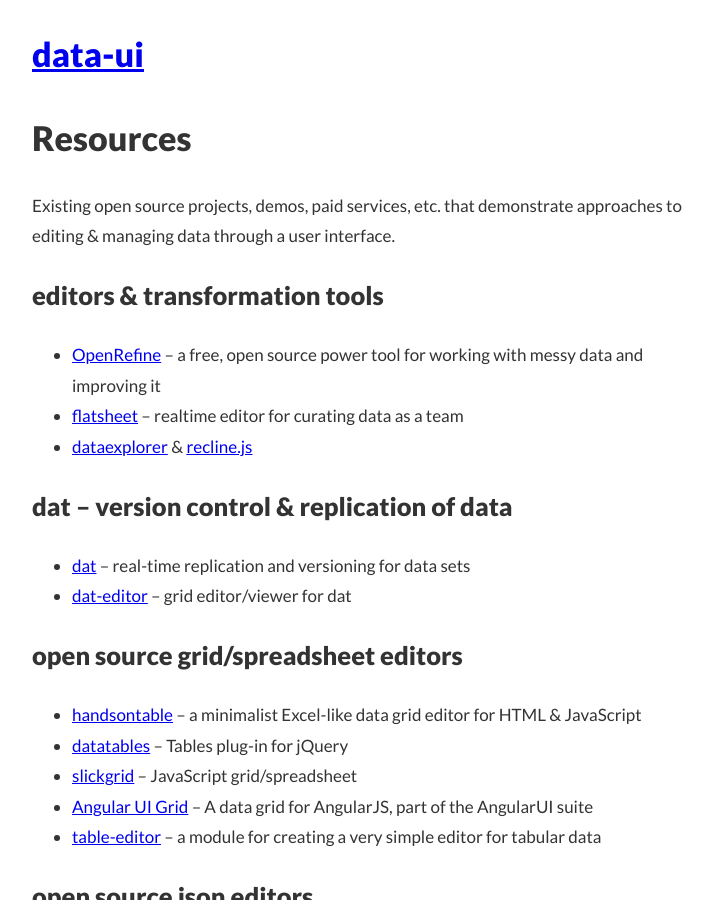
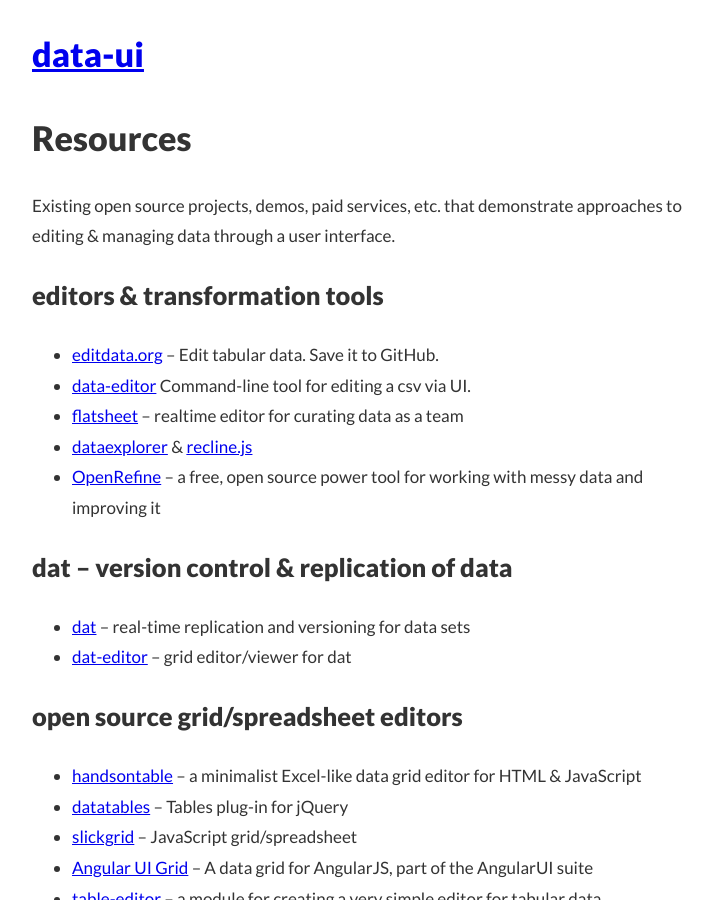
Before and after one commit to editdata/awesome-data-ui, a Jekyll site: the page built from resources.md, in a window 1280 px wide and 900 px high. Shown: the whole window, without its empty margins (278-991 px from the left). Built offline with Jekyll 4.4.1, drawn with Linux system fonts in a browser that asks for light colours; nearby versions of some CDN libraries; Markdown is read by kramdown in place of the engine named in the settings.

Commit message:
Update resources.md

```diff
--- a/resources.md
+++ b/resources.md
@@ -8,9 +8,11 @@ permalink: /resources/
 Existing open source projects, demos, paid services, etc. that demonstrate approaches to editing & managing data through a user interface.
 
 ## editors & transformation tools
-- [OpenRefine](https://github.com/OpenRefine/OpenRefine) – a free, open source power tool for working with messy data and improving it
+- [editdata.org](http://editdata.org) – Edit tabular data. Save it to GitHub.
+- [data-editor](http://github.com/sethvincent/data-editor) Command-line tool for editing a csv via UI.
 - [flatsheet](http://github.com/flatsheet/flatsheet) – realtime editor for curating data as a team
 - [dataexplorer](https://github.com/okfn/dataexplorer) & [recline.js](http://okfnlabs.org/recline/)
+- [OpenRefine](https://github.com/OpenRefine/OpenRefine) – a free, open source power tool for working with messy data and improving it
 
 ## dat – version control & replication of data
 - [dat](http://github.com/maxogden/dat) – real-time replication and versioning for data sets
```
